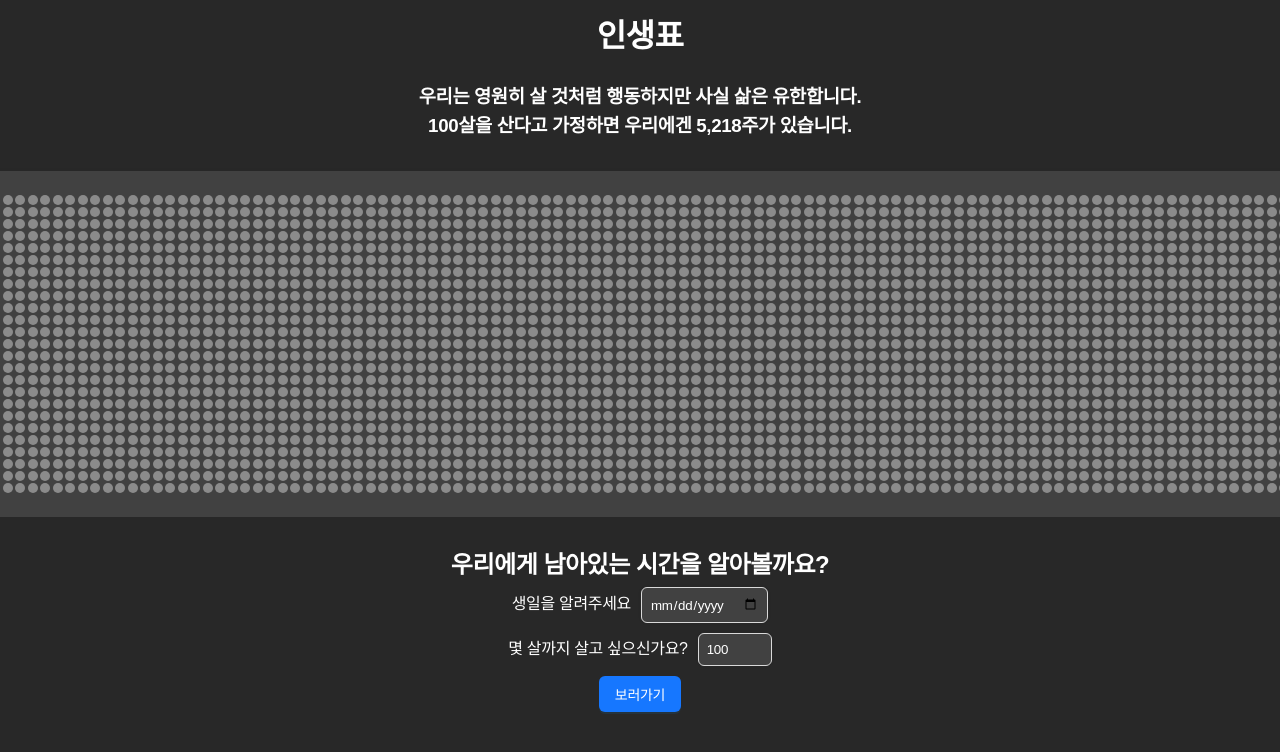
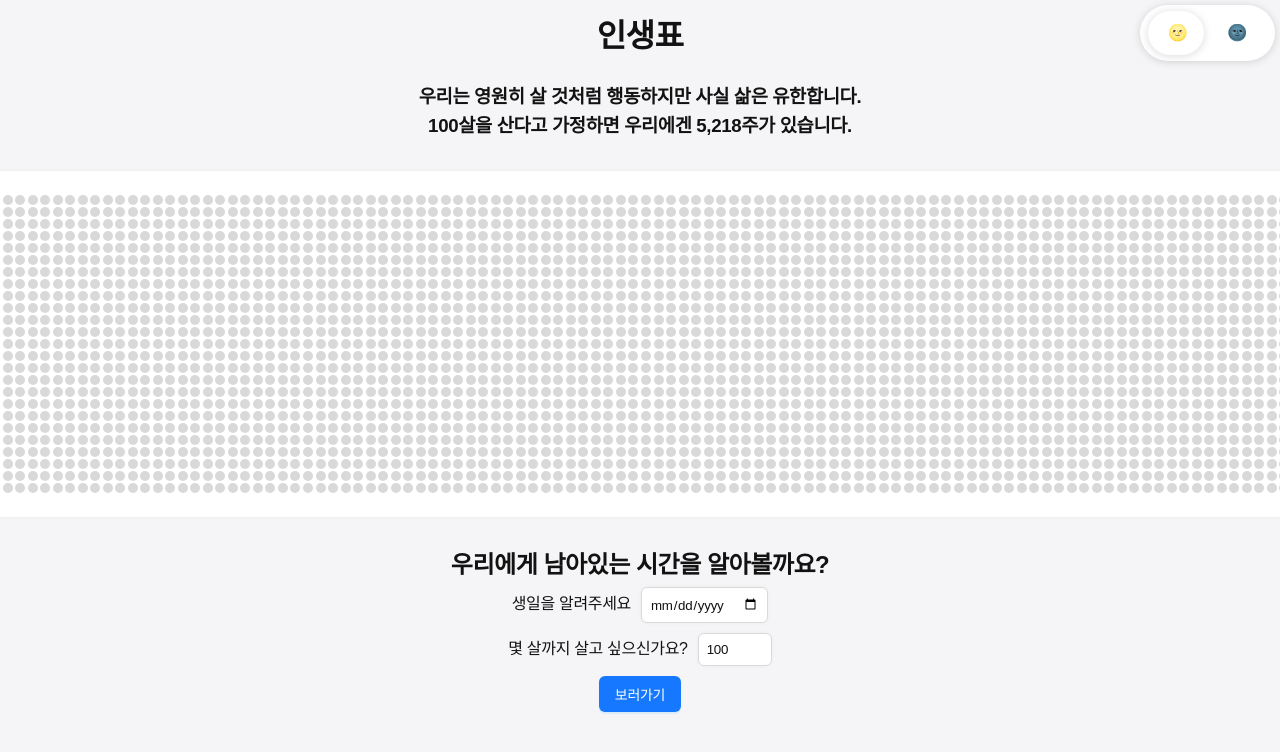
Before and after one commit to kihyeoon/life-chart, a React app: page / in a window 1280 px wide. Shown: the top 752 px of the page. Built offline with nearby package versions, Linux system fonts and the light colour scheme.

Commit message:
✨ 다크모드 기능 구현 #13

```diff
--- a/src/App.tsx
+++ b/src/App.tsx
@@ -1,14 +1,26 @@
 import { routers } from "@src/Router";
+import { useState } from "react";
 import { RouterProvider } from "react-router-dom";
 import { ThemeProvider } from "styled-components";
+
+import Toggle from "@src/components/Toggle/Toggle";
 
 import GlobalStyle from "@src/@styles/GlobalStyle";
 import { DARK_MODE_THEME, LIGHT_MODE_THEME } from "@src/@styles/theme";
 
 function App() {
+  const [theme, setTheme] = useState(LIGHT_MODE_THEME);
+
   return (
-    <ThemeProvider theme={DARK_MODE_THEME}>
+    <ThemeProvider theme={theme}>
       <GlobalStyle />
+      <Toggle
+        menuArr={["🌝", "🌚"]}
+        currentIdx={0}
+        onClick={(index) =>
+          setTheme(index === 0 ? LIGHT_MODE_THEME : DARK_MODE_THEME)
+        }
+      />
       <RouterProvider router={routers} />
     </ThemeProvider>
   );
--- /dev/null
+++ b/src/components/Toggle/Toggle.style.ts
@@ -0,0 +1,50 @@
+import styled from "styled-components";
+
+export interface HighlightProps {
+  left: number;
+  width: number;
+}
+
+export const TabContainer = styled.div`
+  background-color: ${({ theme }) => theme.COLOR.CONTAINER.SECONDARY};
+  position: fixed;
+  top: 5px;
+  right: 5px;
+  width: fit-content;
+  padding-left: 8px;
+  padding-right: 8px;
+  box-shadow: ${({ theme }) => `0px 1px 8px ${theme.COLOR.SHADOW}`};
+  border-radius: 50px;
+`;
+
+export const TabMenu = styled.ul`
+  display: flex;
+  justify-items: center;
+  align-items: center;
+  list-style: none;
+  position: relative;
+  li {
+    white-space: nowrap;
+    font-size: "16px";
+    color: #acaebb;
+    text-align: center;
+    padding: 20px;
+    cursor: pointer;
+    transition: all 0.4s cubic-bezier(0.65, 0, 0.35, 1);
+  }
+  .focused {
+    color: #414141;
+  }
+`;
+
+export const Highlight = styled.span<HighlightProps>`
+  background: ${({ theme }) => theme.COLOR.CONTAINER.SECONDARY};
+  position: absolute;
+  width: ${({ width }) => `${width}px`};
+  top: 6px;
+  bottom: 6px;
+  transition: left 0.4s cubic-bezier(0.65, 0, 0.35, 1);
+  left: ${({ left }) => `${left + 8}px`};
+  border-radius: 50px;
+  box-shadow: ${({ theme }) => `0px 1px 8px ${theme.COLOR.SHADOW}`};
+`;
--- /dev/null
+++ b/src/components/Toggle/Toggle.tsx
@@ -0,0 +1,58 @@
+import { MouseEventHandler, useRef, useState } from "react";
+
+import * as Style from "./Toggle.style";
+
+interface Props {
+  menuArr: string[];
+  currentIdx: number;
+  onClick: (idx: number) => void;
+}
+
+// currentIdx ==> 지금 선택한 탭의 index
+function Toggle({ menuArr, currentIdx, onClick }: Props) {
+  const menuEl = useRef<HTMLUListElement>(null);
+  const [currentTab, setCurrentTab] = useState(currentIdx);
+
+  const [highlight, setHighlight] = useState({
+    left: currentTab * 56,
+    width: 56,
+  });
+
+  const handleBtnClick: MouseEventHandler<HTMLLIElement> = (e) => {
+    const { id } = e.target as HTMLLIElement;
+    const index = Number(id);
+    setCurrentTab(index);
+
+    // 선택된 Tab Menu에 따라 하이라이트가 이동
+    const left = (menuEl.current?.children[index] as HTMLElement).offsetLeft;
+    const width = (menuEl.current?.children[index] as HTMLElement).offsetWidth;
+
+    setHighlight({
+      left,
+      width,
+    });
+
+    onClick(index);
+  };
+
+  return (
+    <Style.TabContainer>
+      <Style.Highlight left={highlight.left} width={highlight.width} />
+      <Style.TabMenu ref={menuEl}>
+        {menuArr.map((name, idx) => (
+          <li
+            key={`${idx.toString()}-${name}`}
+            id={`${idx}`}
+            className={currentTab === idx ? "focused" : ""}
+            onClick={handleBtnClick}
+            role="none"
+          >
+            {name}
+          </li>
+        ))}
+      </Style.TabMenu>
+    </Style.TabContainer>
+  );
+}
+
+export default Toggle;
```
Also changed, not shown: 1 other file (tests, documents, lock files or other folders).
